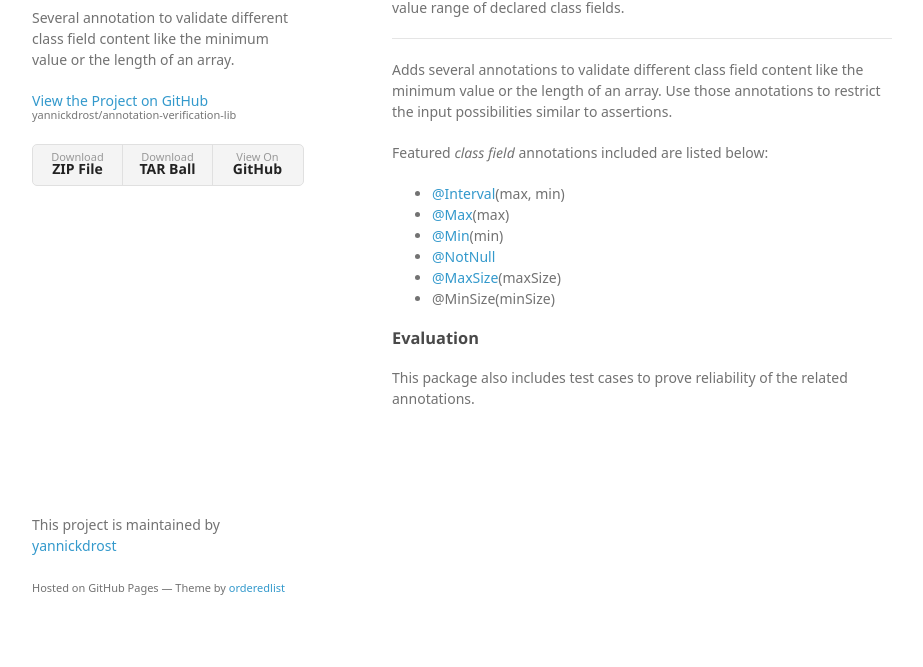
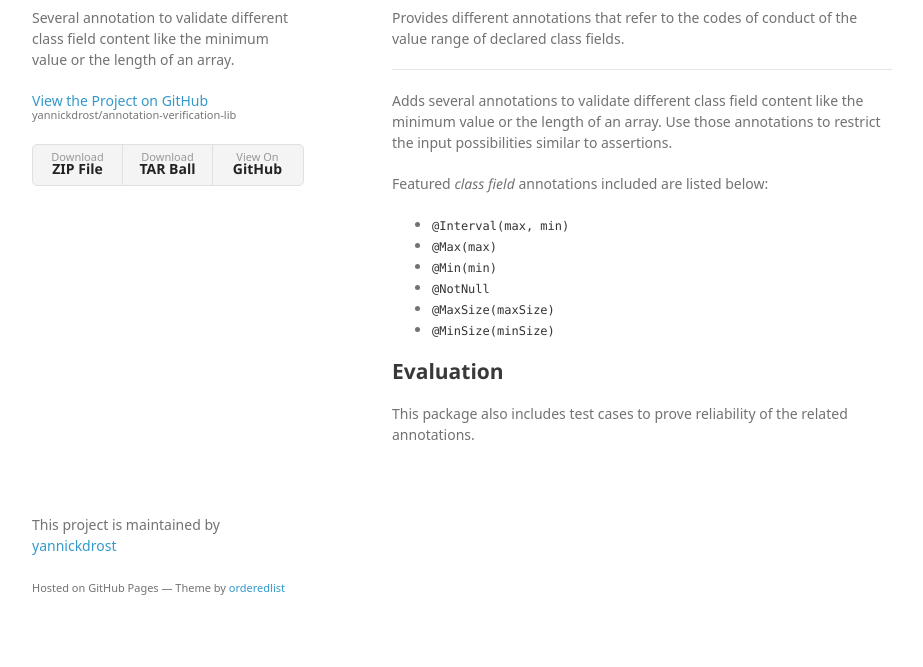
Before and after one commit to 21-designs/jac.verify, a plain HTML site: page index.html in a window 1280 px wide. Shown: the part 133-800 px from the top of the page, without its empty margins (178-1101 px from the left). Drawn offline with Linux system fonts and the light colour scheme; a web font is replaced by a local one.

Commit message:
Create gh-pages branch via GitHub

```diff
--- a/index.html
+++ b/index.html
@@ -29,7 +29,7 @@
       </header>
       <section>
         <h1>
-<a id="annotation-verification-lib" class="anchor" href="#annotation-verification-lib" aria-hidden="true"><span aria-hidden="true" class="octicon octicon-link"></span></a>annotation-verification-lib</h1>
+<a id="content-verification-using-annotations" class="anchor" href="#content-verification-using-annotations" aria-hidden="true"><span aria-hidden="true" class="octicon octicon-link"></span></a>Content Verification Using Annotations</h1>
 
 <p>Provides different annotations that refer to the codes of conduct of the value range of declared class fields.</p>
 
@@ -40,20 +40,16 @@
 <p>Featured <em>class field</em> annotations included are listed below:</p>
 
 <ul>
-<li>
-<a href="https://github.com/Interval" class="user-mention">@Interval</a>(max, min)</li>
-<li>
-<a href="https://github.com/Max" class="user-mention">@Max</a>(max)</li>
-<li>
-<a href="https://github.com/Min" class="user-mention">@Min</a>(min)</li>
-<li><a href="https://github.com/NotNull" class="user-mention">@NotNull</a></li>
-<li>
-<a href="https://github.com/MaxSize" class="user-mention">@MaxSize</a>(maxSize)</li>
-<li>@MinSize(minSize)</li>
+<li><code>@Interval(max, min)</code></li>
+<li><code>@Max(max)</code></li>
+<li><code>@Min(min)</code></li>
+<li><code>@NotNull</code></li>
+<li><code>@MaxSize(maxSize)</code></li>
+<li><code>@MinSize(minSize)</code></li>
 </ul>
 
-<h3>
-<a id="evaluation" class="anchor" href="#evaluation" aria-hidden="true"><span aria-hidden="true" class="octicon octicon-link"></span></a>Evaluation</h3>
+<h2>
+<a id="evaluation" class="anchor" href="#evaluation" aria-hidden="true"><span aria-hidden="true" class="octicon octicon-link"></span></a>Evaluation</h2>
 
 <p>This package also includes test cases to prove reliability of the related annotations. </p>
       </section>
--- a/params.json
+++ b/params.json
@@ -1,6 +1,6 @@
 {
   "name": "Annotation-verification-lib",
   "tagline": "Several annotation to validate different class field content like the minimum value or the length of an array.",
-  "body": "# annotation-verification-lib\r\nProvides different annotations that refer to the codes of conduct of the value range of declared class fields.\r\n\r\n---\r\n\r\nAdds several annotations to validate different class field content like the minimum value or the length of an array. Use those annotations to restrict the input possibilities similar to assertions.\r\n\r\nFeatured *class field* annotations included are listed below:\r\n\r\n- @Interval(max, min)\r\n- @Max(max)\r\n- @Min(min)\r\n- @NotNull\r\n- @MaxSize(maxSize)\r\n- @MinSize(minSize)\r\n\r\n### Evaluation\r\nThis package also includes test cases to prove reliability of the related annotations. \r\n",
+  "body": "# Content Verification Using Annotations\r\nProvides different annotations that refer to the codes of conduct of the value range of declared class fields.\r\n\r\n---\r\n\r\nAdds several annotations to validate different class field content like the minimum value or the length of an array. Use those annotations to restrict the input possibilities similar to assertions.\r\n\r\nFeatured *class field* annotations included are listed below:\r\n\r\n- `@Interval(max, min)`\r\n- `@Max(max)`\r\n- `@Min(min)`\r\n- `@NotNull`\r\n- `@MaxSize(maxSize)`\r\n- `@MinSize(minSize)`\r\n\r\n## Evaluation\r\nThis package also includes test cases to prove reliability of the related annotations. ",
   "note": "Don't delete this file! It's used internally to help with page regeneration."
 }
```
